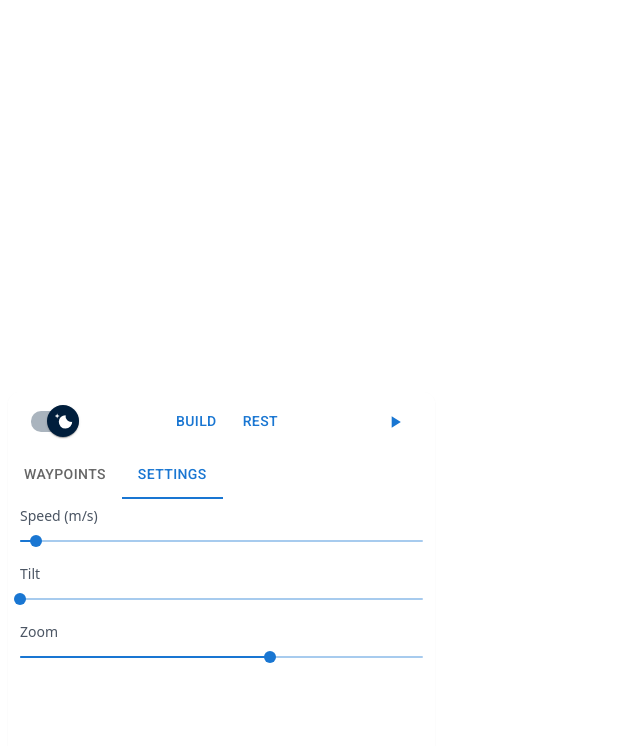
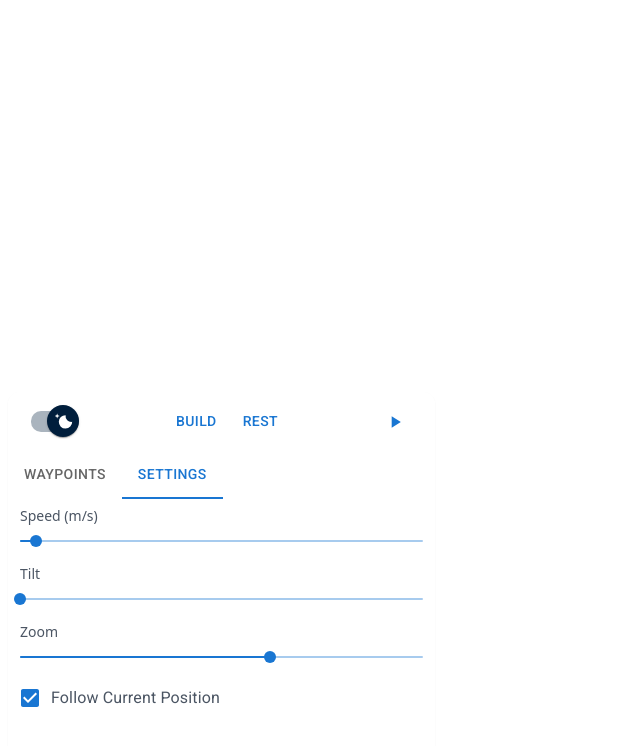
Before and after one commit to igor-yuzkiv/mock-location, a React (Vite) app in the folder client/: page / in a window 1280 px wide. Both pictures are taken after a click on the tab "SETTINGS". Shown: the top 746 px of the page, without its empty margins (0-640 px from the left). Built offline with nearby package versions, Linux system fonts and the light colour scheme; no server answers; what @googlemaps/react-wrapper would draw is missing.

Commit message:
added follow option to route emulator

```diff
--- a/client/src/features/route-emulator/index.ts
+++ b/client/src/features/route-emulator/index.ts
@@ -11,4 +11,5 @@ export interface EmulatorOptionsInterface {
     speed: number; // in m/s
     tilt: number;
     zoom: number;
+    follow: boolean;
 }
--- a/client/src/features/route-emulator/lib/useRouteEmulator.ts
+++ b/client/src/features/route-emulator/lib/useRouteEmulator.ts
@@ -61,7 +61,7 @@ export function useRouteEmulator(mapObject: google.maps.Map | null, options?: Em
             if (!isPlaying || !mapObject) return;
 
             const position = routePath[index];
-            if (position && !position.expired) {
+            if (position && !position.expired && options?.follow) {
                 mapObject?.panTo(position.latLng);
                 mapObject?.setZoom(options ? options.zoom : MAP_ZOOM);
                 mapObject?.setTilt(options ? options.tilt : MAP_TILT);
--- a/client/src/features/route-emulator/lib/useRouteEmulatorSettings.ts
+++ b/client/src/features/route-emulator/lib/useRouteEmulatorSettings.ts
@@ -6,6 +6,7 @@ export function useRouteEmulatorSettings() {
         speed: 3,
         tilt: 0,
         zoom: 19,
+        follow: true,
     });
 
     return {
--- a/client/src/features/route-emulator/ui/RouteEmulatorSettings.tsx
+++ b/client/src/features/route-emulator/ui/RouteEmulatorSettings.tsx
@@ -1,18 +1,13 @@
-import { Slider } from '@mui/material';
-
-export type SettingsType = {
-    tilt: number;
-    speed: number;
-    zoom: number;
-}
+import { Slider, FormControlLabel, Checkbox } from '@mui/material';
+import { EmulatorOptionsInterface } from '@/features/route-emulator';
 
 type SettingsPropTypes = {
-    model: SettingsType;
-    onChange: (settings: SettingsType) => void;
+    model: EmulatorOptionsInterface;
+    onChange: (settings: EmulatorOptionsInterface) => void;
 }
 
 export function RouteEmulatorSettings({ model, onChange }: SettingsPropTypes) {
-    function handleChange(key: keyof SettingsType, value: number | number[]) {
+    function handleChange(key: keyof EmulatorOptionsInterface, value: unknown | number[]) {
         onChange({ ...model, [key]: value });
     }
 
@@ -56,5 +51,17 @@ export function RouteEmulatorSettings({ model, onChange }: SettingsPropTypes) {
                 onChange={(_, value) => handleChange('zoom', value)}
             />
         </div>
+        <div>
+            <FormControlLabel
+                label="Follow Current Position"
+                classes={{ label: 'text-gray-600 dark:text-gray-400' }}
+                control={
+                    <Checkbox
+                        checked={model.follow}
+                        onChange={(_, value) => handleChange('follow', value)}
+                    />
+                }
+            />
+        </div>
     </section>;
 }
```
